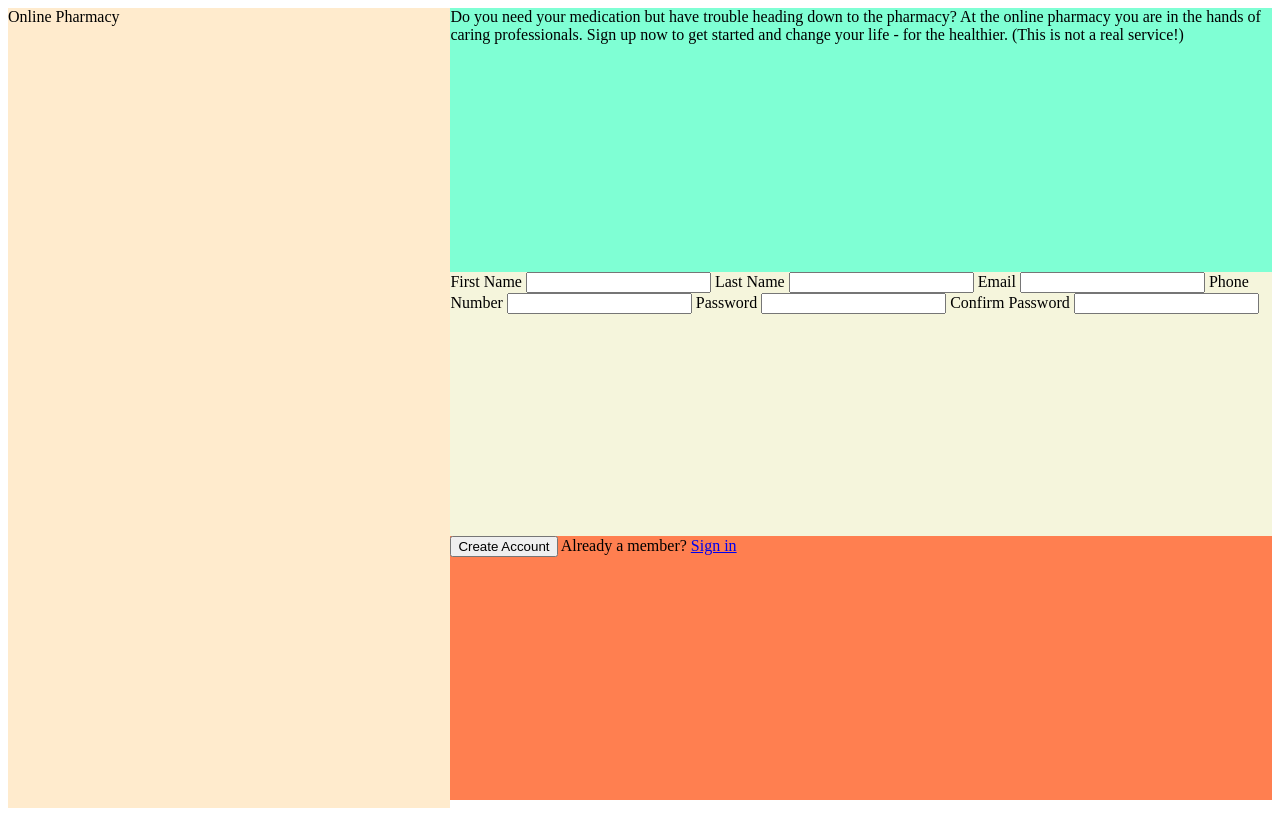
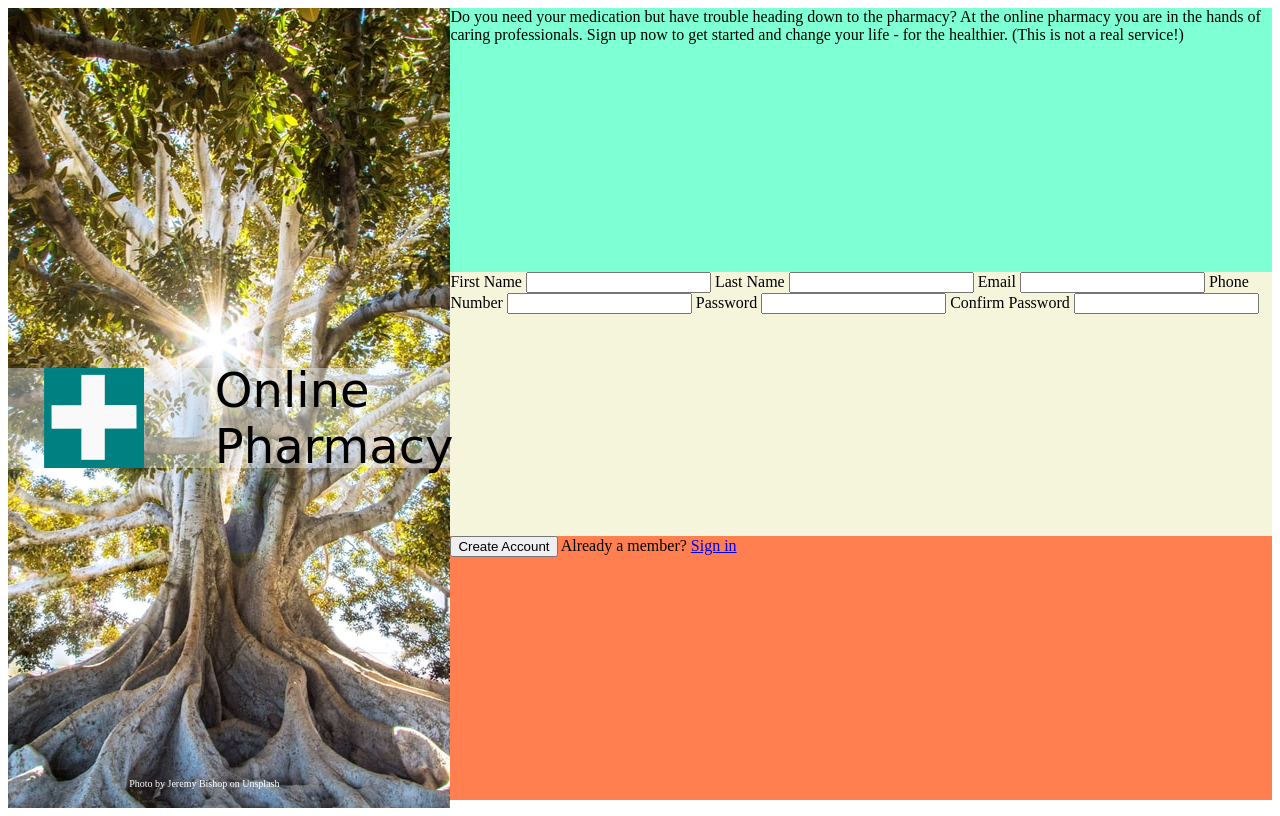
Before and after one commit to Benjamin-Re/sign-up, a plain HTML site: page index.html in a window 1280 px wide. Drawn offline with Linux system fonts and the light colour scheme; a web font is replaced by a local one.

Commit message:
Complete Left Div Style

```diff
--- a/index.html
+++ b/index.html
@@ -6,13 +6,17 @@
     <meta name="viewport" content="width=device-width, initial-scale=1.0">
     <title>Document</title>
     <link rel="stylesheet" href="style.css">
+    <style>
+        @import url('https://fonts.googleapis.com/css2?family=Redressed&display=swap');
+    </style>
 </head>
 <body>
     <div class="left">
-        <div class="logo">
-            <!-- <img src="apotheke.svg" alt="pharmacy cross"> -->
-            Online Pharmacy
+        <div class="logo-background">
+            <img src="apotheke.svg" alt="pharmacy cross">
+            <span>Online Pharmacy</span>
         </div>
+        <span>Photo by <a href="https://unsplash.com/@jeremybishop?utm_source=unsplash&utm_medium=referral&utm_content=creditCopyText">Jeremy Bishop</a> on <a href="https://unsplash.com/images/nature?utm_source=unsplash&utm_medium=referral&utm_content=creditCopyText">Unsplash</a></span>
     </div>
 
     <div class="right">
--- a/style.css
+++ b/style.css
@@ -1,5 +1,6 @@
 :root {
     --right-section-height: 33%;
+    font-size: 16px;
 }
 
 body {
@@ -8,9 +9,52 @@ body {
 }
 
 .left {
-    background-color:blanchedalmond;
+    background: url(./jeremy.jpg) center;
     flex: 1 1 auto;
     max-width: 35%;
+    position: relative;
+}
+
+.left>span {
+    display: block;
+    position: absolute;
+    bottom: 10px;
+    left: 0;
+    right: 0;
+    margin: 0 auto;
+    width: 200px;
+    height: 20px;
+    color: white;
+    font-size: x-small;
+}
+
+.left>span a {
+    color: white;
+    text-decoration: none;
+}
+
+.logo-background {
+    position: absolute;
+    top: 45%;
+    width:100%;
+    height: 100px;
+    display: flex;
+    justify-content: space-around; /* Only works if there is space left over to justify*/
+    align-items: center;
+    background-color: rgb(240, 248, 255, 0.4);
+}
+
+.logo-background img {
+    flex: 1;
+    max-width: 100px; /* Max-width necessary so justify-content can work*/
+    height: 100%;
+}
+
+.logo-background span {
+    flex: 1;
+    max-width: 200px; /* Max-width necessary so justify-content can work*/
+    font-family: 'Redressed', cursive;
+    font-size: 3rem;
 }
 
 .right {
```
Also changed, not shown: apotheke.svg (added), jeremy.jpg (added), 1 other file.
